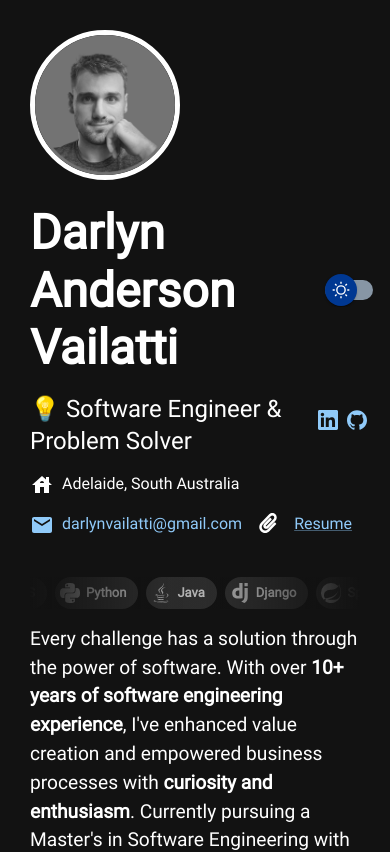
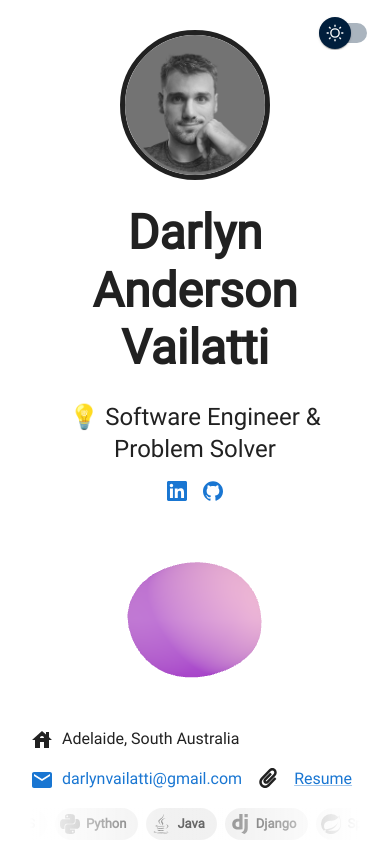
Before and after one commit to darlynvailatti/darlynvailatti.github.io, a React (Create React App) app: page / in a window 390 px wide. Shown: the top 852 px of the page. Built offline with nearby package versions, Linux system fonts and the light colour scheme.

Commit message:
Add bubble + header responsiveness

```diff
--- a/package.json
+++ b/package.json
@@ -6,6 +6,7 @@
   "dependencies": {
     "@emotion/react": "^11.13.3",
     "@emotion/styled": "^11.13.0",
+    "@gsap/react": "^2.1.1",
     "@mui/icons-material": "^6.0.1",
     "@mui/lab": "^6.0.0-beta.8",
     "@mui/material": "^6.0.1",
@@ -16,7 +17,9 @@
     "@types/node": "^16.18.106",
     "@types/react": "^18.3.5",
     "@types/react-dom": "^18.3.0",
+    "@types/three": "^0.168.0",
     "framer-motion": "^11.3.31",
+    "gsap": "^3.12.5",
     "react": "^18.3.1",
     "react-dom": "^18.3.1",
     "react-fast-marquee": "^1.6.5",
@@ -24,11 +27,14 @@
     "react-icons": "^5.3.0",
     "react-router-dom": "^6.26.1",
     "react-scripts": "5.0.1",
+    "simplex-noise": "^4.0.3",
+    "three": "^0.168.0",
     "typescript": "^4.9.5",
     "web-vitals": "^2.1.4"
   },
   "scripts": {
     "start": "react-scripts start",
+    "start:dev": "REACT_APP_ENV=DEV react-scripts start",
     "build": "react-scripts build",
     "test": "react-scripts test",
     "eject": "react-scripts eject",
--- a/src/App.tsx
+++ b/src/App.tsx
@@ -1,15 +1,17 @@
-import { createTheme, CssBaseline, ThemeProvider } from '@mui/material';
+import { Box, createTheme, CssBaseline, ThemeProvider, useMediaQuery } from '@mui/material';
 import { useState, createContext, useMemo } from 'react';
 import './App.css';
 import { Home } from './pages/Home';
 import './index.css';
+import ColorModeSwitcher from './components/ColorModeSwitcher';
 
 // Create a context for the theme mode
 export const ColorModeContext = createContext({ toggleColorMode: () => { }, mode: 'dark' });
 
 
 function App() {
-  const [mode, setMode] = useState<'light' | 'dark'>('dark');
+  const prefersDarkMode = useMediaQuery('(prefers-color-scheme: dark)');
+  const [mode, setMode] = useState<'light' | 'dark'>(prefersDarkMode ? 'dark' : 'light');
 
   const colorMode = useMemo(
     () => ({
@@ -67,6 +69,16 @@ function App() {
   return (
     <ColorModeContext.Provider value={colorMode}>
       <ThemeProvider theme={theme}>
+        <Box
+          sx={{
+            position: 'fixed',
+            top: 16,
+            right: 16,
+            zIndex: 1000,
+          }}
+        >
+          <ColorModeSwitcher onChange={() => colorMode.toggleColorMode()} />
+        </Box>
         <CssBaseline />
         <Home />
       </ThemeProvider>
--- a/src/analytics.tsx
+++ b/src/analytics.tsx
@@ -1,7 +1,9 @@
 import ReactGA from 'react-ga4';
 
-const TRACKING_ID = "G-94GH8D0WXS";
-ReactGA.initialize(TRACKING_ID);
+if (!process.env.REACT_APP_ENV) {
+    const TRACKING_ID = "G-94GH8D0WXS";
+    ReactGA.initialize(TRACKING_ID);
+}
 
 export interface PageViewTrackingProps {
     page: string;
--- a/src/common/data.tsx
+++ b/src/common/data.tsx
@@ -16,6 +16,7 @@ import sentiment_sense_image from '../assets/images/sentiment_sense_image.png';
 import { Chip } from "@mui/material";
 import { ThreeDRotation } from "@mui/icons-material";
 
+export const MY_NAME = "Darlyn Anderson Vailatti"
 export const LINKEDIN_URL = "https://www.linkedin.com/in/darlynvailatti/"
 export const JOB_TITLE = "💡 Software Engineer & Problem Solver";
 export const EMAIL = "darlynvailatti@gmail.com"
--- a/src/containers/Experience.tsx
+++ b/src/containers/Experience.tsx
@@ -41,7 +41,10 @@ export function Experience() {
 
                                     <Chip
                                         label={
-                                            <Typography variant={isMdOrLg ? "body2" : "caption"}>{experience.endDate}</Typography>}
+                                            <Typography variant={isMdOrLg ? "body2" : "caption"}
+                                                fontWeight={"bold"}>
+                                                {experience.endDate}
+                                            </Typography>}
                                         size="small" icon={<CalendarMonth />}
                                     />
 
--- a/src/containers/Header.tsx
+++ b/src/containers/Header.tsx
@@ -1,24 +1,22 @@
-import { Avatar, Box, Typography, Link, Stack, Grid2 } from "@mui/material";
+import { Avatar, Box, Typography, Link, Stack, Grid2, useMediaQuery } from "@mui/material";
 import { House, Email } from "@mui/icons-material";
 import selfie from '../assets/images/selfie.png';
-import { CURRENT_LOCATION, EMAIL, GITHUB_URL, HEADER_TAGS, HEADER_TEXT, JOB_TITLE, LINKEDIN_URL } from "../common/data";
+import { CURRENT_LOCATION, EMAIL, GITHUB_URL, HEADER_TAGS, HEADER_TEXT, JOB_TITLE, LINKEDIN_URL, MY_NAME } from "../common/data";
 import { SiGithub, SiLinkedin } from "react-icons/si";
-import { useContext, useMemo } from "react";
-import { ColorModeContext } from "../App";
-import ColorModeSwitcher from "../components/ColorModeSwitcher";
+import { useMemo } from "react";
 import { FaPaperclip } from "react-icons/fa";
 import { motion } from "framer-motion";
 import Marquee from "react-fast-marquee";
 import { useTheme } from "@emotion/react";
-import header_background from '../assets/images/header_background.svg';
 import { trackEvent } from "../analytics";
+import HeaderBackground from "./HeaderBackground";
 
 const resume = require('../assets/documents/resume.pdf');
 
 export function Header() {
 
-    const colorMode = useContext(ColorModeContext);
     const theme: any = useTheme()
+    const isSmall = useMediaQuery(theme.breakpoints.down('lg'));
 
     const trackOnClick = useMemo(() => (label: string) => {
         trackEvent({
@@ -29,34 +27,115 @@ export function Header() {
         })
     }, [])
 
+    const SmallHeader = useMemo(() => () => {
         return (
+            <Stack
+                justifyContent="center"
+                alignItems="center"
+                alignContent="center"
+                spacing={3}>
 
-        <Stack spacing={2}>
-            <motion.div
-                className="box"
-                initial={{ opacity: 0, scale: 0.8 }}
-                animate={{ opacity: 1, scale: 1 }}
-                transition={{
-                    duration: 1,
-                    delay: 0.2,
-                    ease: [0, 0.71, 0.2, 1.01]
-                }}
-            >
-                <Stack sx={{
-                    textAlign: 'left',
-                }} spacing={2}>
-
-                    <Grid2 container spacing={3} size={{
-                        md: 12,
-                        xs: 12,
-                    }}>
-
-                        <Grid2>
                 <Avatar
                     src={selfie}
                     sx={{
-                                    width: { xs: 150, md: 200 },
-                                    height: { xs: 150, md: 200 },
+                        width: { xs: 150, md: 150 },
+                        height: { xs: 150, md: 150 },
+                        border: 5
+                    }}
+                />
+
+                <Grid2 container alignItems={"center"} spacing={2} textAlign={"center"}>
+                    <Grid2>
+                        <Typography variant="h2" component="h2" fontWeight="bold">
+                            {MY_NAME}
+                        </Typography>
+                    </Grid2>
+
+                </Grid2>
+
+                <Grid2 container alignItems={"center"} spacing={2}
+                    textAlign={"center"}
+                    justifyContent="center"
+                    alignContent="center"
+                >
+                    <Grid2>
+                        <Typography variant="h5">{JOB_TITLE}</Typography>
+                    </Grid2>
+                    <Grid2 spacing={2} container>
+                        <Link href={LINKEDIN_URL} target="_blank" rel="noopener noreferrer" onClick={() => trackOnClick("linkedin_link")}>
+                            <SiLinkedin size={20} />
+                        </Link>
+                        <Link href={GITHUB_URL} target="_blank" rel="noopener noreferrer" onClick={() => trackOnClick("github_link")}>
+                            <SiGithub size={20} />
+                        </Link>
+                    </Grid2>
+                </Grid2>
+
+                <Grid2 size={{
+                    xs: 12,
+                    md: 3,
+                }}
+                    sx={{
+                        display: 'flex',
+                        justifyContent: 'center'
+                    }}>
+                    <HeaderBackground />
+                </Grid2>
+
+                <Grid2 container spacing={2} alignItems={"center"}>
+                    <Grid2>
+                        <Box display="flex" alignItems="center">
+                            <House sx={{ mr: 1 }} />
+                            <Typography variant="body2">
+                                {CURRENT_LOCATION}
+                            </Typography>
+                        </Box>
+                    </Grid2>
+                    <Grid2>
+                        <Link href={`mailto:${EMAIL}`} underline="hover" display="flex" alignItems="center" target="_blank" rel="noopener noreferrer"
+                            onClick={() => trackOnClick("email_link")}>
+                            <Email sx={{ mr: 1 }} />
+                            <Typography variant="body2">
+                                {EMAIL}
+                            </Typography>
+                        </Link>
+                    </Grid2>
+                    <Grid2 container>
+                        <FaPaperclip size={20} />
+                        <Link href={resume} onClick={() => trackOnClick("resume_link")}>
+                            <Typography variant="body2">
+                                Resume
+                            </Typography>
+                        </Link>
+                    </Grid2>
+
+                </Grid2>
+
+            </Stack>
+        )
+    }, [trackOnClick])
+
+    const MediumAndLargeHeader = useMemo(() => () => {
+        return (
+            <Grid2 container spacing={3} size={{
+                md: 12,
+                lg: 12,
+                xs: 12,
+                xl: 12
+            }}
+                alignItems={"center"}
+                alignContent={"center"}>
+
+                <Grid2 sx={{
+                    alignItems: 'center',
+                    alignContent: 'center',
+                    display: 'flex',
+                }}>
+                    <Avatar
+                        src={selfie}
+                        sx={{
+                            width: { xs: 150, md: 150 },
+                            height: { xs: 150, md: 150 },
                             border: 5
                         }}
                     />
@@ -65,42 +144,23 @@ export function Header() {
                 <Grid2 container spacing={2} direction={"column"}>
 
                     <Grid2 container alignItems={"center"} spacing={2} >
-                                <Grid2 size={{
-                                    xs: 10,
-                                    md: 11
-                                }}>
+                        <Grid2>
                             <Typography variant="h2" component="h2" fontWeight="bold">
-                                        Darlyn Anderson Vailatti
+                                {MY_NAME}
                             </Typography>
                         </Grid2>
-                                <Grid2 size={{
-                                    xs: 1,
-                                    md: 1
-                                }}>
-                                    <ColorModeSwitcher onChange={() => colorMode.toggleColorMode()} />
-                                </Grid2>
-
                     </Grid2>
 
                     <Grid2 container alignItems={"center"} spacing={2} >
-                                <Grid2 size={{
-                                    xs: 10,
-                                    md: 9
-                                }}>
+                        <Grid2>
                             <Typography variant="h5">{JOB_TITLE}</Typography>
                         </Grid2>
-                                <Grid2 size={{
-                                    xs: 1,
-                                    md: 1
-                                }}>
+                        <Grid2>
                             <Link href={LINKEDIN_URL} target="_blank" rel="noopener noreferrer" onClick={() => trackOnClick("linkedin_link")}>
                                 <SiLinkedin size={20} />
                             </Link>
                         </Grid2>
-                                <Grid2 size={{
-                                    xs: 1,
-                                    md: 1
-                                }}>
+                        <Grid2>
                             <Link href={GITHUB_URL} target="_blank" rel="noopener noreferrer" onClick={() => trackOnClick("github_link")}>
                                 <SiGithub size={20} />
                             </Link>
@@ -117,7 +177,7 @@ export function Header() {
                             </Box>
                         </Grid2>
                         <Grid2>
-                                    <Link href={`mailto:${EMAIL}`} underline="hover" display="flex" alignItems="center"  target="_blank" rel="noopener noreferrer"
+                            <Link href={`mailto:${EMAIL}`} underline="hover" display="flex" alignItems="center" target="_blank" rel="noopener noreferrer"
                                 onClick={() => trackOnClick("email_link")}>
                                 <Email sx={{ mr: 1 }} />
                                 <Typography variant="body2">
@@ -140,39 +200,39 @@ export function Header() {
 
                 <Grid2 size={{
                     xs: 12,
-                            md: 3
+                    md: 3,
                 }}
                     sx={{
                         display: 'flex',
-                                alignItems: 'flex-end',
-                                justifyContent: 'flex-end'
+                        justifyContent: 'center'
                     }}>
-                            <style>
-                                {`
-                                @keyframes spin {
-                                    100% {
-                                        transform: rotate(360deg);
-                                    }
-                                }
-                                `}
-                            </style>
-                            <div style={{
-                                width: '70%',
-                                height: '100%',
-                                backgroundImage: `url(${header_background})`,
-                                backgroundRepeat: 'no-repeat',
-                                backgroundSize: 'cover', // Optional: Ensures the image covers the entire div
-                                backgroundPosition: 'center', // Optional: Centers the image
-                                filter: colorMode.mode !== 'dark' ? 'invert(1)' : 'none', // Apply invert filter if dark mode
-                                animation: 'spin 10s linear infinite',
-                            }}>
-                            </div>
+                    <HeaderBackground />
                 </Grid2>
 
             </Grid2>
+        )
+    }, [trackOnClick])
+
+    return (
+
+        <Stack spacing={2}>
+            <motion.div
+                className="box"
+                initial={{ opacity: 0, scale: 0.8 }}
+                animate={{ opacity: 1, scale: 1 }}
+                transition={{
+                    duration: 1,
+                    delay: 0.2,
+                    ease: [0, 0.71, 0.2, 1.01]
+                }}
+            >
+                <Stack sx={{}} spacing={2}>
+                    {isSmall ? <SmallHeader /> : <MediumAndLargeHeader />}
 
                     <Grid2 size={{
                         md: 12,
+                        xs: 12,
+                        xl: 12
                     }}>
                         <Marquee gradient gradientColor={theme.palette.background.default} speed={40}>
                             <Grid2 container spacing={1} alignItems={"center"} sx={{
--- /dev/null
+++ b/src/containers/HeaderBackground.tsx
@@ -0,0 +1,214 @@
+import { useCallback, useEffect, useMemo, useRef } from 'react';
+import * as THREE from 'three';
+import { TweenMax, Power2, Power3, Elastic } from 'gsap';
+import { createNoise3D } from 'simplex-noise';
+
+
+const width = 200;
+const height = 170;
+const noise3D = createNoise3D()
+
+export default function BubbleAnimation() {
+    const canvasRef = useRef<HTMLCanvasElement | null>(null);
+    const mouse = useRef(new THREE.Vector2(0, 0));
+    const spring = useRef({ scale: 1 });
+    const rendererRef = useRef<THREE.WebGLRenderer>();
+    const sceneRef = useRef<THREE.Scene>(new THREE.Scene());
+    const cameraRef = useRef<THREE.PerspectiveCamera>();
+    const bubbleRef = useRef<THREE.Mesh>();
+    const bubbleGeometryRef = useRef<THREE.SphereGeometry>();
+
+
+    const setupLights = (scene: THREE.Scene) => {
+        const hemisphereLight = new THREE.HemisphereLight(0xffffff, 0x000000, .5);
+
+        const light2 = new THREE.DirectionalLight(0xfff150, 0.3);
+        light2.position.set(-6, 3, 3);
+
+        const light3 = new THREE.DirectionalLight(0xfff150, 1.4);
+        light3.position.set(2, 1, 1);
+
+        const shadowLight = new THREE.DirectionalLight(0xffffff, -0.4);
+        // shadowLight.position.set(1, 1, 50);
+
+        scene.add(hemisphereLight);
+        scene.add(shadowLight);
+        scene.add(light2);
+        scene.add(light3);
+    };
+
+    const createBubble = (scene: THREE.Scene) => {
+        // const width = canvasRef.current?.offsetWidth || 800;
+        const vertex = width > 575 ? 80 : 40;
+        const bubbleGeometry: any = new THREE.SphereGeometry(120, vertex, vertex);
+        bubbleGeometryRef.current = bubbleGeometry;
+
+        const bubbleMaterial = new THREE.MeshStandardMaterial({
+            emissive: 0xbd4be3,
+            emissiveIntensity: 0.8,
+            roughness: 0.81,
+            metalness: 0.11,
+            side: THREE.FrontSide
+        });
+
+        const bubble = new THREE.Mesh(bubbleGeometry, bubbleMaterial);
+        bubble.castShadow = true;
+        bubble.receiveShadow = true;
+        scene.add(bubble);
+        bubbleRef.current = bubble;
+    }
+
+
+
+    const map = (num: number, in_min: number, in_max: number, out_min: number, out_max: number) => {
+        return ((num - in_min) * (out_max - out_min)) / (in_max - in_min) + out_min;
+    };
+
+
+
+    const updateVertices = useMemo(() => (time: number) => {
+        const bubbleGeometry = bubbleGeometryRef.current;
+        if (!bubbleGeometry) return;
+
+        const positions = bubbleGeometry.attributes.position.array as Float32Array;
+        const normals = bubbleGeometry.attributes.normal.array as Float32Array;
+
+        const bubbleCenter = new THREE.Vector2(bubbleGeometry.boundingSphere?.center.x, bubbleGeometry.boundingSphere?.center.y);
+        let dist = mouse.current.distanceTo(bubbleCenter)
+        dist /= 100;
+
+        if(dist > 1) dist = 1;
+
+        for (let i = 0; i < positions.length; i += 3) {
+            const vector = new THREE.Vector3(positions[i], positions[i + 1], positions[i + 2]);
+            const normal = new THREE.Vector3(normals[i], normals[i + 1], normals[i + 2]);
+
+            vector.copy(normal as THREE.Vector3);
+
+            const noise = noise3D(
+                (vector.x * 0.7) + (time * 0.0005),
+                (vector.y * 0.7) + (time * 0.0005),
+                (vector.z * 0.7)
+            );
+
+            const ratio = (noise) * 0.3 * (dist + 0.1) + 0.9;
+            vector.multiplyScalar(ratio);
+            positions[i] = vector.x;
+            positions[i + 1] = vector.y;
+            positions[i + 2] = vector.z;
+        }
+
+        bubbleGeometry.attributes.position.needsUpdate = true;
+    }, []);
+
+    const render = useCallback((time: number) => {
+        requestAnimationFrame(render);
+        if (!rendererRef.current || !cameraRef.current || !bubbleRef.current) return;
+
+        const width = canvasRef.current?.offsetWidth || 800;
+        const height = canvasRef.current?.offsetHeight || 600;
+
+        bubbleRef.current.rotation.y = -4 + map(mouse.current.x, 0, width, 0, 4);
+        bubbleRef.current.rotation.z = 4 + map(mouse.current.y, 0, height, 0, -4);
+        bubbleRef.current.scale.set(spring.current.scale, spring.current.scale, spring.current.scale);
+        updateVertices(time);
+
+        rendererRef.current.clear();
+        rendererRef.current.render(sceneRef.current, cameraRef.current);
+    }, [updateVertices]);
+
+    useEffect(() => {
+        const canvas = canvasRef.current;
+        if (!canvas) return;
+
+        const renderer = new THREE.WebGLRenderer({
+            canvas: canvas,
+            antialias: true,
+            alpha: true,
+        });
+
+        const scene = new THREE.Scene();
+        renderer.setPixelRatio(window.devicePixelRatio);
+        renderer.setSize(width, height);
+        renderer.setClearColor(0xebebeb, 0);
+        renderer.shadowMap.enabled = true;
+
+        // const aspectRatio = width / height;
+        // const fieldOfView = 1500;
+        // const nearPlane = 0.7;
+        // const farPlane = 100;
+
+        const camera = new THREE.PerspectiveCamera(
+            // fieldOfView,
+            // aspectRatio,
+            // nearPlane,
+            // farPlane
+        );
+        camera.position.set(0, 0, 3);
+        scene.fog = new THREE.Fog(0x000000, 0.6, 20);
+
+        rendererRef.current = renderer;
+        sceneRef.current = scene;
+        cameraRef.current = camera;
+
+        setupLights(scene);
+        createBubble(scene);
+
+        const handleResize = () => {
+            const canvas = canvasRef.current;
+            if (!canvas) return;
+            canvas.style.width = '';
+            canvas.style.height = '';
+            camera.aspect = width / height;
+            camera.updateProjectionMatrix();
+            renderer.setSize(width, height);
+        };
+
+        const handleMouseMove = (e: MouseEvent | TouchEvent) => {
+            const clientX = 'clientX' in e ? e.clientX : e.touches[0].clientX;
+            const clientY = 'clientY' in e ? e.clientY : e.touches[0].clientY;
+
+            TweenMax.to(mouse.current, 0.8, {
+                x: clientX * 0.1 || 0,
+                y: clientY * 0.1 || 0,
+                ease: Power2.easeOut,
+            });
+        };
+
+        const handleMouseDown = () => {
+            TweenMax.to(spring.current, 0.7, {
+                scale: 0.7,
+                ease: Power3.easeOut,
+            });
+        };
+
+        const handleMouseUp = () => {
+            TweenMax.to(spring.current, 0.9, {
+                scale: 1,
+                ease: Elastic.easeOut,
+            });
+        };
+
+        window.addEventListener('resize', handleResize);
+        window.addEventListener('mousemove', handleMouseMove);
+        window.addEventListener('touchmove', handleMouseMove);
+        window.addEventListener('mousedown', handleMouseDown);
+        window.addEventListener('mouseup', handleMouseUp);
+        window.addEventListener('touchstart', handleMouseDown);
+        window.addEventListener('touchend', handleMouseUp);
+
+        requestAnimationFrame(render);
+
+        return () => {
+            window.removeEventListener('resize', handleResize);
+            window.removeEventListener('mousemove', handleMouseMove);
+            window.removeEventListener('touchmove', handleMouseMove);
+            window.removeEventListener('mousedown', handleMouseDown);
+            window.removeEventListener('mouseup', handleMouseUp);
+            window.removeEventListener('touchstart', handleMouseDown);
+            window.removeEventListener('touchend', handleMouseUp);
+        };
+    }, [render]);
+
+    return <canvas id="bubble" ref={canvasRef}></canvas>
+};
```
Also changed, not shown: 1 other file (tests, documents, lock files or other folders). Lines whose indentation alone changed are shown as unchanged.
